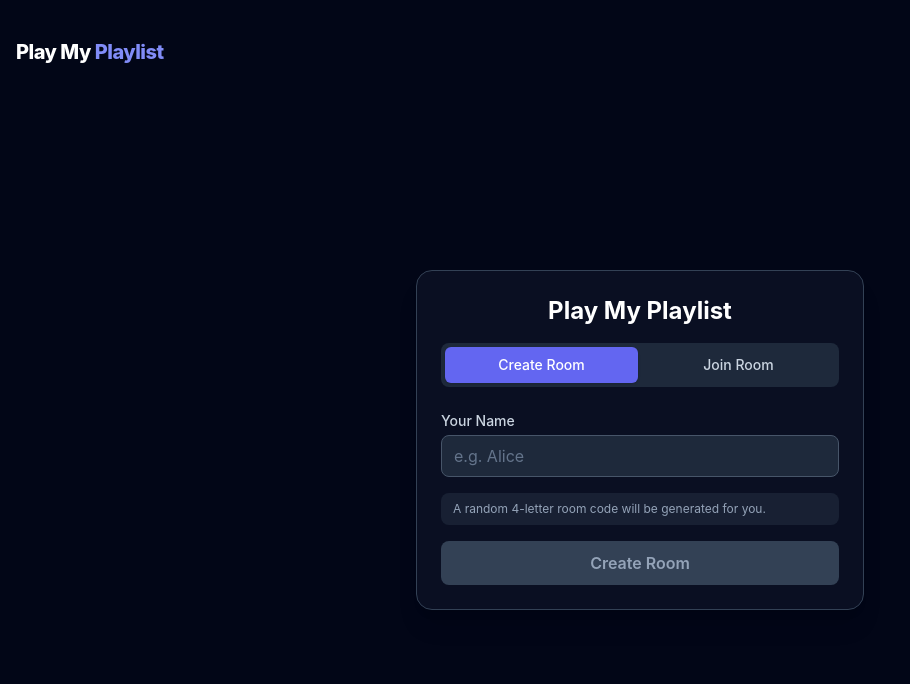
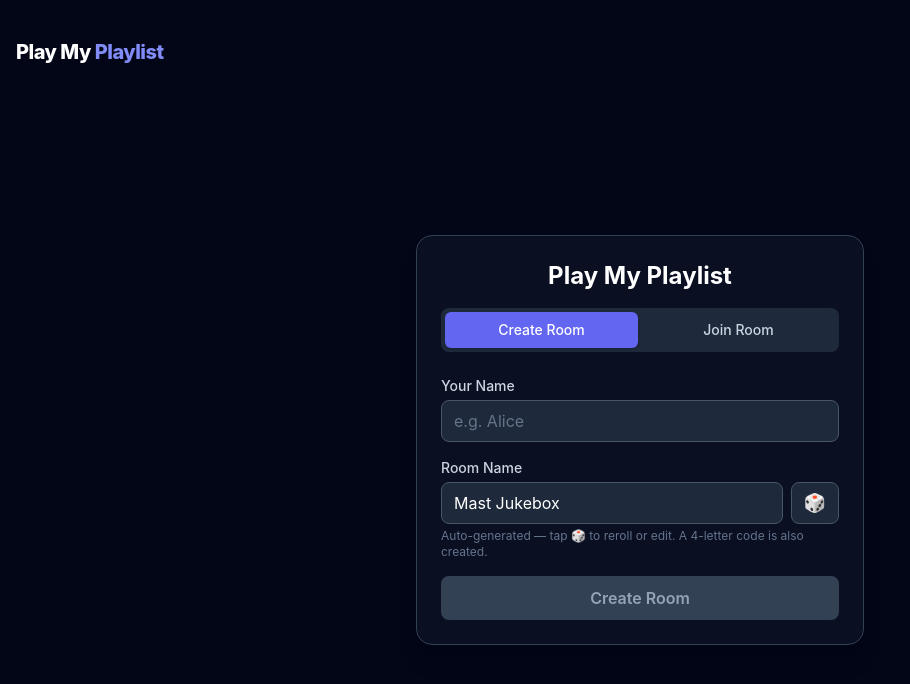
Before and after one commit to sudo-Harshk/pmp, a React (Vite) app: page / in a window 1280 px wide. Shown: the top 684 px of the page, without its empty margins (0-910 px from the left). Built offline with nearby package versions, Linux system fonts and the light colour scheme; no server answers; the database is empty.

Commit message:
fix: separate room name from host name

```diff
--- a/src/App.tsx
+++ b/src/App.tsx
@@ -38,8 +38,8 @@ export default function App() {
     },
   })
 
-  async function handleCreateRoom(hostName: string) {
-    const result = await createRoom(hostName)
+  async function handleCreateRoom(hostName: string, roomName: string) {
+    const result = await createRoom(hostName, roomName)
     saveSession(result.roomCode, result.playerId)
     setRoomCode(result.roomCode)
     return result
@@ -78,6 +78,17 @@ export default function App() {
         <h1 className="text-xl font-extrabold tracking-tight text-white">
           Play My <span className="text-indigo-400">Playlist</span>
         </h1>
+        <div className="flex items-center gap-2">
+          {inRoom && room && (
+            <span className="hidden max-w-[12rem] truncate rounded-full bg-amber-500/15 px-3 py-1 text-xs font-medium text-amber-200 sm:inline">
+              🎬 {room.roomName} · {room.roomCode}
+            </span>
+          )}
+          {inRoom && room && (
+            <span className="rounded-full bg-slate-800 px-2 py-1 font-mono text-[11px] tracking-widest text-slate-300 sm:hidden">
+              {room.roomCode}
+            </span>
+          )}
           {inRoom && (
             <button
               type="button"
@@ -87,6 +98,7 @@ export default function App() {
               Leave Room
             </button>
           )}
+        </div>
       </header>
 
       <main className="flex flex-1 flex-col items-center justify-center">
--- a/src/components/game/EntryView.tsx
+++ b/src/components/game/EntryView.tsx
@@ -1,8 +1,9 @@
 import { useState } from 'react'
 import type { FormEvent } from 'react'
+import { generateRoomName } from '@/lib/roomNames'
 
 interface EntryViewProps {
-  onCreateRoom: (hostName: string) => Promise<{ roomCode: string; playerId: string }>
+  onCreateRoom: (hostName: string, roomName: string) => Promise<{ roomCode: string; playerId: string }>
   onJoinRoom: (roomCode: string, playerName: string) => Promise<string>
   onEntered: (roomCode: string) => void
 }
@@ -17,6 +18,7 @@ export default function EntryView({
   const [mode, setMode] = useState<Mode>('create')
   const [name, setName] = useState('')
   const [roomCode, setRoomCode] = useState('')
+  const [roomName, setRoomName] = useState(() => generateRoomName())
   const [error, setError] = useState<string | null>(null)
   const [busy, setBusy] = useState(false)
 
@@ -29,7 +31,8 @@ export default function EntryView({
     setError(null)
     try {
       if (mode === 'create') {
-        const result = await onCreateRoom(name.trim())
+        const safeRoomName = roomName.trim().slice(0, 32) || generateRoomName()
+        const result = await onCreateRoom(name.trim(), safeRoomName)
         onEntered(result.roomCode)
       } else {
         const code = await onJoinRoom(roomCode.trim(), name.trim())
@@ -101,9 +104,34 @@ export default function EntryView({
         )}
 
         {mode === 'create' && (
-          <p className="rounded-lg bg-slate-800/70 px-3 py-2 text-xs text-slate-400">
-            A random 4-letter room code will be generated for you.
-          </p>
+          <div>
+            <label htmlFor="room-name" className="mb-1 block text-sm font-medium text-slate-300">
+              Room Name
+            </label>
+            <div className="flex gap-2">
+              <input
+                id="room-name"
+                type="text"
+                value={roomName}
+                onChange={(e) => setRoomName(e.target.value)}
+                placeholder="e.g. Gully Groovers"
+                maxLength={32}
+                className="flex-1 rounded-lg border border-slate-600 bg-slate-800 px-3 py-2 text-white placeholder-slate-500 outline-none transition focus:border-indigo-500 focus:ring-2 focus:ring-indigo-500/30"
+              />
+              <button
+                type="button"
+                onClick={() => setRoomName(generateRoomName())}
+                title="Generate another name"
+                aria-label="Generate another room name"
+                className="shrink-0 rounded-lg border border-slate-600 bg-slate-800 px-3 py-2 text-lg leading-none transition hover:border-indigo-500 hover:bg-slate-700"
+              >
+                🎲
+              </button>
+            </div>
+            <p className="mt-1 text-xs text-slate-500">
+              Auto-generated — tap 🎲 to reroll or edit. A 4-letter code is also created.
+            </p>
+          </div>
         )}
 
         {error && (
--- a/src/components/game/LobbyView.tsx
+++ b/src/components/game/LobbyView.tsx
@@ -22,7 +22,8 @@ export default function LobbyView({
   return (
     <div className="w-full max-w-md rounded-2xl border border-slate-700 bg-slate-900/60 p-6 shadow-xl">
       <div className="text-center">
-        <h2 className="text-2xl font-bold text-white">Room</h2>
+        <p className="text-sm font-semibold tracking-wide text-amber-300">🎬 {room.roomName}</p>
+        <h2 className="mt-1 text-2xl font-bold text-white">Room</h2>
         <p className="mt-1 font-mono text-4xl font-extrabold tracking-[0.3em] text-indigo-300">
           {room.roomCode}
         </p>
--- a/src/hooks/useRoom.ts
+++ b/src/hooks/useRoom.ts
@@ -83,6 +83,10 @@ function fromFirestoreRoom(value: unknown | null, roomCode: string): RoomState |
 
   return {
     roomCode,
+    roomName:
+      typeof data.roomName === 'string' && data.roomName.trim().length > 0
+        ? data.roomName.trim().slice(0, 32)
+        : `Room ${roomCode}`,
     status: (data.status as RoomState['status']) ?? 'LOBBY',
     hostId: (data.hostId as string) ?? '',
     mode: (data.mode as GameMode) ?? 'GUESSING',
@@ -105,7 +109,7 @@ export interface UseRoomResult {
   myPlayerId: string | null
   isHost: boolean
   serverOffset: number
-  createRoom: (hostName: string) => Promise<{ roomCode: string; playerId: string }>
+  createRoom: (hostName: string, roomName: string) => Promise<{ roomCode: string; playerId: string }>
   joinRoom: (roomCode: string, playerName: string) => Promise<string>
   submitSongs: (roomCode: string, playerId: string, youtubeUrls: string[]) => Promise<void>
   submitGuess: (roomCode: string, playerId: string, guessedName: string) => Promise<void>
@@ -187,7 +191,7 @@ export function useRoom(roomCode?: string, options?: UseRoomOptions): UseRoomRes
   }, [room?.hostId, room?.players])
 
   const createRoom = useCallback(
-    async (hostName: string): Promise<{ roomCode: string; playerId: string }> => {
+    async (hostName: string, roomName: string): Promise<{ roomCode: string; playerId: string }> => {
       let code = generateRoomCode()
       let exists = (await get(ref(db, `rooms/${code}`))).exists()
       while (exists) {
@@ -197,8 +201,10 @@ export function useRoom(roomCode?: string, options?: UseRoomOptions): UseRoomRes
 
       const hostId = generateId()
       const createdAt = Date.now()
+      const safeRoomName = roomName.trim().slice(0, 32) || `Room ${code}`
       const roomState: RoomState = {
         roomCode: code,
+        roomName: safeRoomName,
         status: 'LOBBY',
         hostId,
         mode: 'GUESSING',
--- /dev/null
+++ b/src/lib/roomNames.ts
@@ -0,0 +1,64 @@
+const ADJECTIVES = [
+  'Dhoom',
+  'Gully',
+  'Masala',
+  'Filmy',
+  'Disco',
+  'Dil',
+  'Mast',
+  'Bindaas',
+  'Jhakaas',
+  'Desi',
+  'Bombay',
+  'Dilli',
+  'Punjabi',
+  'Bandra',
+  'Neon',
+  'Retro',
+  'Indie',
+  'Sufi',
+  'Bollywood',
+  'Rangeela',
+  'Jazbaati',
+  'Zabardast',
+  'Zindagi',
+  'Rockstar',
+  'Andheri',
+  'Colaba',
+] as const
+
+const NOUNS = [
+  'Beats',
+  'Groovers',
+  'Jukebox',
+  'Mehfil',
+  'Adda',
+  'Mixtape',
+  'Vibes',
+  'Dhun',
+  'Raag',
+  'Taal',
+  'Dhol',
+  'Express',
+  'Junction',
+  'Playlist',
+  'Symphony',
+  'Records',
+  'Collective',
+  'Anthem',
+  'Echoes',
+  'Waves',
+  'Circuit',
+  'Baithak',
+  'Nights',
+] as const
+
+function pick<T>(arr: readonly T[]): T {
+  return arr[Math.floor(Math.random() * arr.length)]
+}
+
+/** Generate a fun, Indian pop-culture flavored room name like "Gully Groovers" or "Masala Beats". */
+export function generateRoomName(): string {
+  const name = `${pick(ADJECTIVES)} ${pick(NOUNS)}`
+  return name.slice(0, 32).trim()
+}
--- a/src/types/game.ts
+++ b/src/types/game.ts
@@ -44,6 +44,7 @@ export interface ScoreDelta {
 
 export interface RoomState {
   roomCode: string
+  roomName: string
   status: RoomStatus
   hostId: string
   mode: GameMode
```
Also changed, not shown: 6 other files (tests, documents, lock files or other folders). Lines whose indentation alone changed are shown as unchanged.
